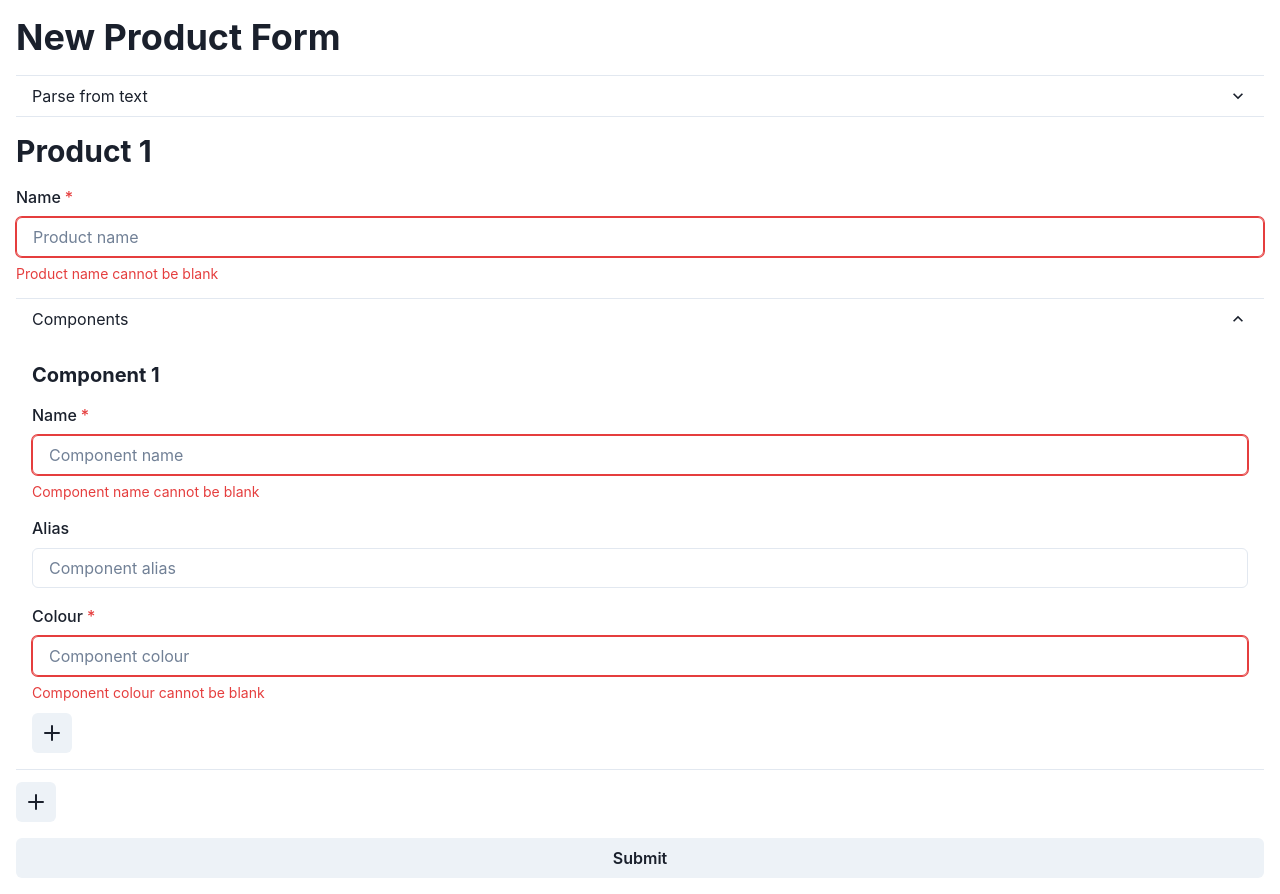
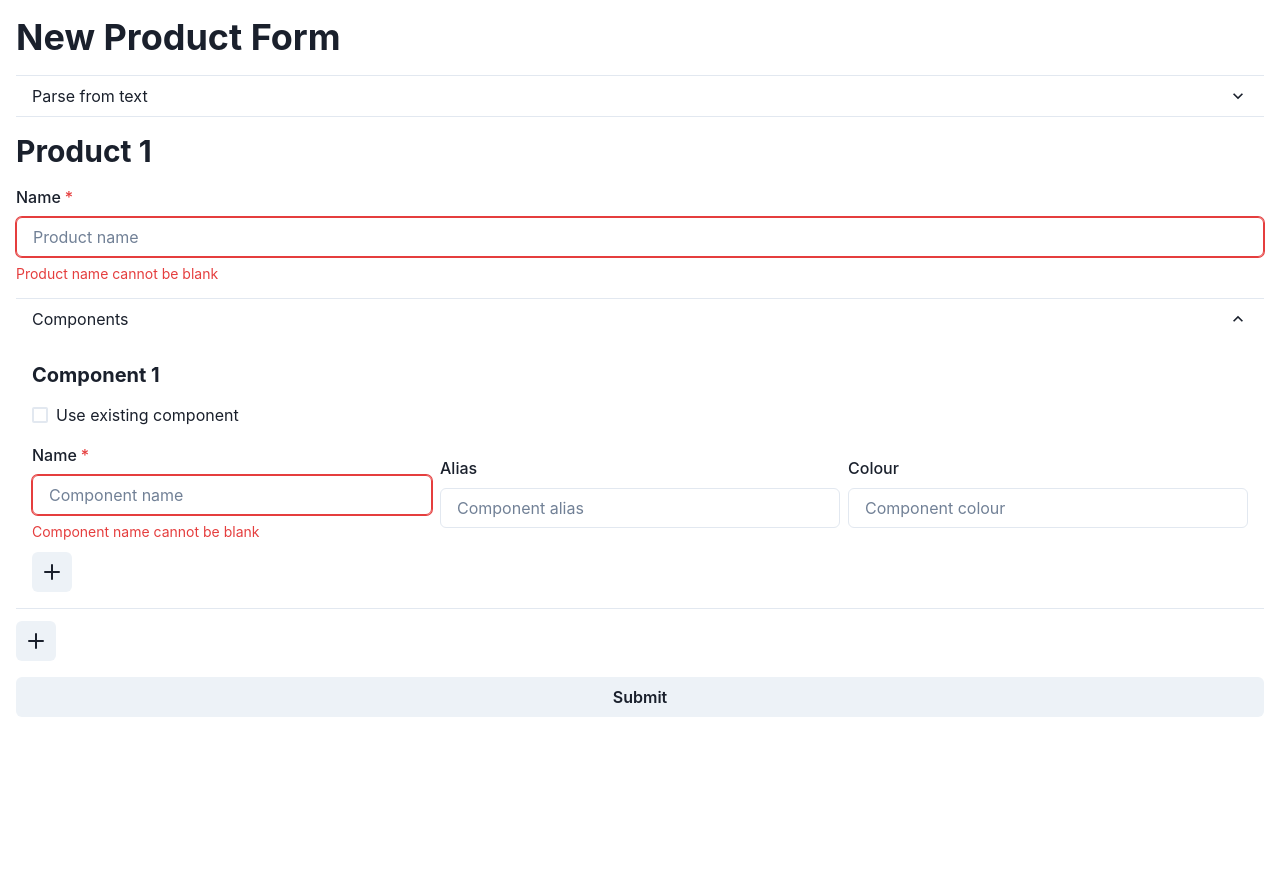
Before and after one commit to Knights-Code/bey-scout, a React (Create React App) app: page /new-product-form in a window 1280 px wide. Both pictures are taken after a click on the button "Components". After the commit the page ends 800 px from the top, so only its background shows below. Built offline with nearby package versions, Linux system fonts and the light colour scheme.

Commit message:
Validate component duplicates

```diff
--- a/package.json
+++ b/package.json
@@ -19,6 +19,7 @@
     "react-leaflet": "^5.0.0",
     "react-router-dom": "^7.1.3",
     "react-scripts": "5.0.1",
+    "react-toastify": "^11.0.3",
     "web-vitals": "^4.2.4"
   },
   "scripts": {
--- a/src/App.js
+++ b/src/App.js
@@ -3,6 +3,7 @@ import Scout from './pages/Scout'
 import SignIn from './pages/SignIn'
 import SignUp from './pages/SignUp'
 import ProductForm from './pages/ProductForm'
+import { ToastContainer } from 'react-toastify'
 
 function App() {
   return (
@@ -15,6 +16,7 @@ function App() {
           <Route path='/new-product-form' element={<ProductForm />} />
         </Routes>
       </Router>
+      <ToastContainer />
     </>
   )
 }
--- a/src/components/NewComponent.jsx
+++ b/src/components/NewComponent.jsx
@@ -1,8 +1,11 @@
+import { useState } from 'react'
 import {
+  Checkbox,
   FormControl,
   FormErrorMessage,
   FormLabel,
   Heading,
+  HStack,
   Input,
 } from '@chakra-ui/react'
 
@@ -14,6 +17,8 @@ const NewComponent = ({
   index,
   isInvalid,
 }) => {
+  const [useExistingComponent, setUseExistingComponent] = useState(false)
+
   const { name, alias, colour } = component
   const { name: nameError } = isInvalid({
     field: 'COMPONENT_NAME',
@@ -25,7 +30,7 @@ const NewComponent = ({
   })
   const { colour: colourError } = isInvalid({
     field: 'COMPONENT_COLOUR',
-    value: colour,
+    value: { component: component, useExistingComponent: useExistingComponent },
   })
 
   const handleInputChange = (e) => {
@@ -39,6 +44,14 @@ const NewComponent = ({
   return (
     <>
       <Heading as='h3' size='md' mt={4}>{`Component ${index + 1}`}</Heading>
+      <Checkbox
+        isChecked={useExistingComponent}
+        onChange={(e) => setUseExistingComponent((prevState) => !prevState)}
+        mt={4}
+      >
+        Use existing component
+      </Checkbox>
+      <HStack>
         <FormControl mt={4} isInvalid={nameError} isRequired>
           <FormLabel>Name</FormLabel>
           <Input
@@ -63,7 +76,7 @@ const NewComponent = ({
           <FormErrorMessage>{aliasError}</FormErrorMessage>
         </FormControl>
 
-      <FormControl mt={4} isInvalid={colourError} isRequired>
+        <FormControl mt={4} isInvalid={colourError}>
           <FormLabel>Colour</FormLabel>
           <Input
             id='colour'
@@ -74,6 +87,7 @@ const NewComponent = ({
           />
           <FormErrorMessage>{colourError}</FormErrorMessage>
         </FormControl>
+      </HStack>
     </>
   )
 }
--- a/src/pages/ProductForm.jsx
+++ b/src/pages/ProductForm.jsx
@@ -15,6 +15,8 @@ import {
 import { AddIcon } from '@chakra-ui/icons'
 import NewProduct from '../components/NewProduct'
 import parseProducts from '../functions/parseProducts'
+import { toast } from 'react-toastify'
+import componentInvalid from '../utilities/componentInvalid'
 
 const ProductForm = () => {
   // TODO: Fetch existing products to avoid dupes.
@@ -76,9 +78,11 @@ const ProductForm = () => {
         break
 
       case 'COMPONENT_COLOUR':
-        if (value === '') {
-          errors.colour = 'Component colour cannot be blank'
+        const { component, useExistingComponent } = value
+        if (componentInvalid(component, useExistingComponent, newProducts)) {
+          errors.colour = 'Duplicate components require a unique colour'
         }
+
         break
 
       default:
@@ -90,6 +94,14 @@ const ProductForm = () => {
 
   const onSubmit = (e) => {
     e.preventDefault()
+
+    // Form-scope validation.
+    newProducts.forEach((newProduct, index) => {
+      if (newProduct.components.length === 0) {
+        toast.error(`Product ${index + 1} has no components`)
+        return
+      }
+    })
 
     console.log(newProducts)
   }
--- /dev/null
+++ b/src/utilities/componentInvalid.js
@@ -0,0 +1,28 @@
+const componentInvalid = (component, useExistingComponent, newProducts) => {
+  // If user specified this is supposed to be the same
+  // component as another one, we can ignore validation.
+  if (useExistingComponent) {
+    return false
+  }
+
+  // Check if component exists already.
+  let matchCount = 0
+  newProducts.forEach((product) => {
+    product.components.forEach((c) => {
+      if (c.name === component.name && c.colour === component.colour) {
+        matchCount++
+      }
+    })
+  })
+
+  if (matchCount > 1) {
+    // The components collection will always include the
+    // component we're validating, so there needs to be more
+    // than one match to indicate duplicates.
+    return true
+  }
+
+  return false
+}
+
+export default componentInvalid
```
Also changed, not shown: 1 other file (tests, documents, lock files or other folders). Lines whose indentation alone changed are shown as unchanged.
